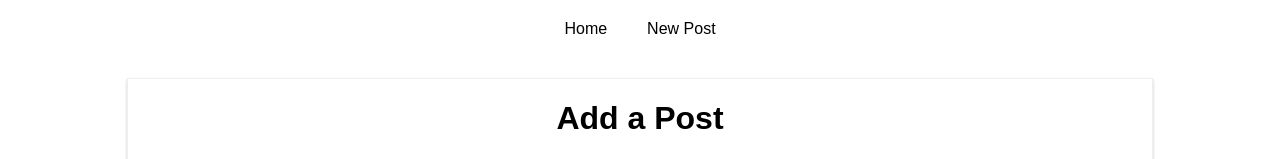
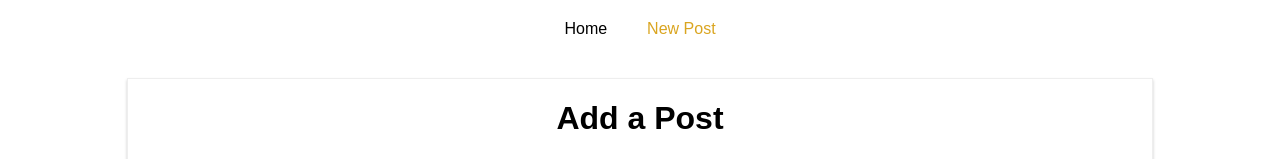
Before and after one commit to 777pretty/react-ht, a React (Create React App) app: page /new-post in a window 1280 px wide. Shown: the top 159 px of the page. Built offline with nearby package versions, Linux system fonts and the light colour scheme.

Commit message:
Upgraded Link to NavLink

```diff
--- a/src/components/Post/Post.js
+++ b/src/components/Post/Post.js
@@ -1,18 +1,14 @@
 import React from 'react';
-import { withRouter } from 'react-router-dom';
 
 import './Post.css';
 
-const post = (props) => {
-    console.log(props);
-    return (
+const post = (props) => (
     <article className="Post" onClick={props.clickd}>
         <h1>{props.title}</h1>
         <div className="Info">
             <div className="Author">{props.author}</div>
         </div>
     </article>
-    );
-};
+);
 
-export default withRouter(post);
+export default post;
--- a/src/containers/Blog/Blog.css
+++ b/src/containers/Blog/Blog.css
@@ -18,6 +18,7 @@
 }
 
 .Blog a:hover,
-.Blog a:active {
+.Blog a:active,
+.Blog a.active {
     color: goldenrod;
 }
--- a/src/containers/Blog/Blog.js
+++ b/src/containers/Blog/Blog.js
@@ -1,6 +1,6 @@
 import React, { Component } from 'react';
 // import axios from 'axios'
-import { Route, Link } from 'react-router-dom';
+import { Route, NavLink } from 'react-router-dom';
 
 import './Blog.css';
 import Posts from './Posts/Posts';
@@ -15,11 +15,15 @@
                 <header>
                     <nav>
                         <ul>
-                            <li><Link to="/">Home</Link></li>
-                            <li><Link to={{pathname: 'new-post',
+                            <li><NavLink to="/"
+                                         exact
+                                        //  activeClassName="active"
+                                        //  activeStyle={{backgroundColor: '#3F4448'}}
+                                         >Home</NavLink></li>
+                            <li><NavLink to={{pathname: '/new-post',
                                            hash: '#submit',
                                            search: '?quick-submit=true'
-                                           }}>New Post</Link></li>
+                                           }}>New Post</NavLink></li>
                         </ul>
                     </nav>
                 </header>
```
